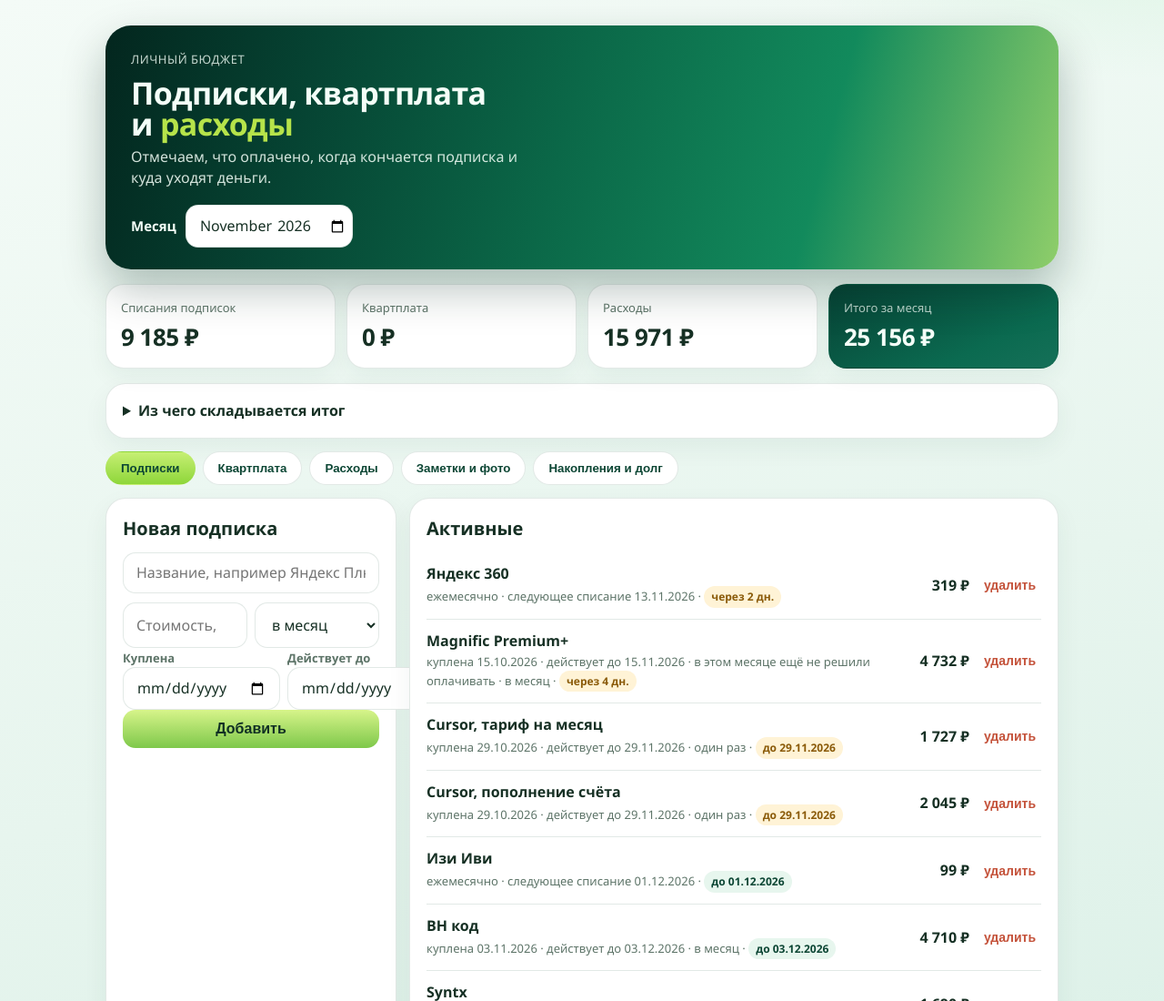
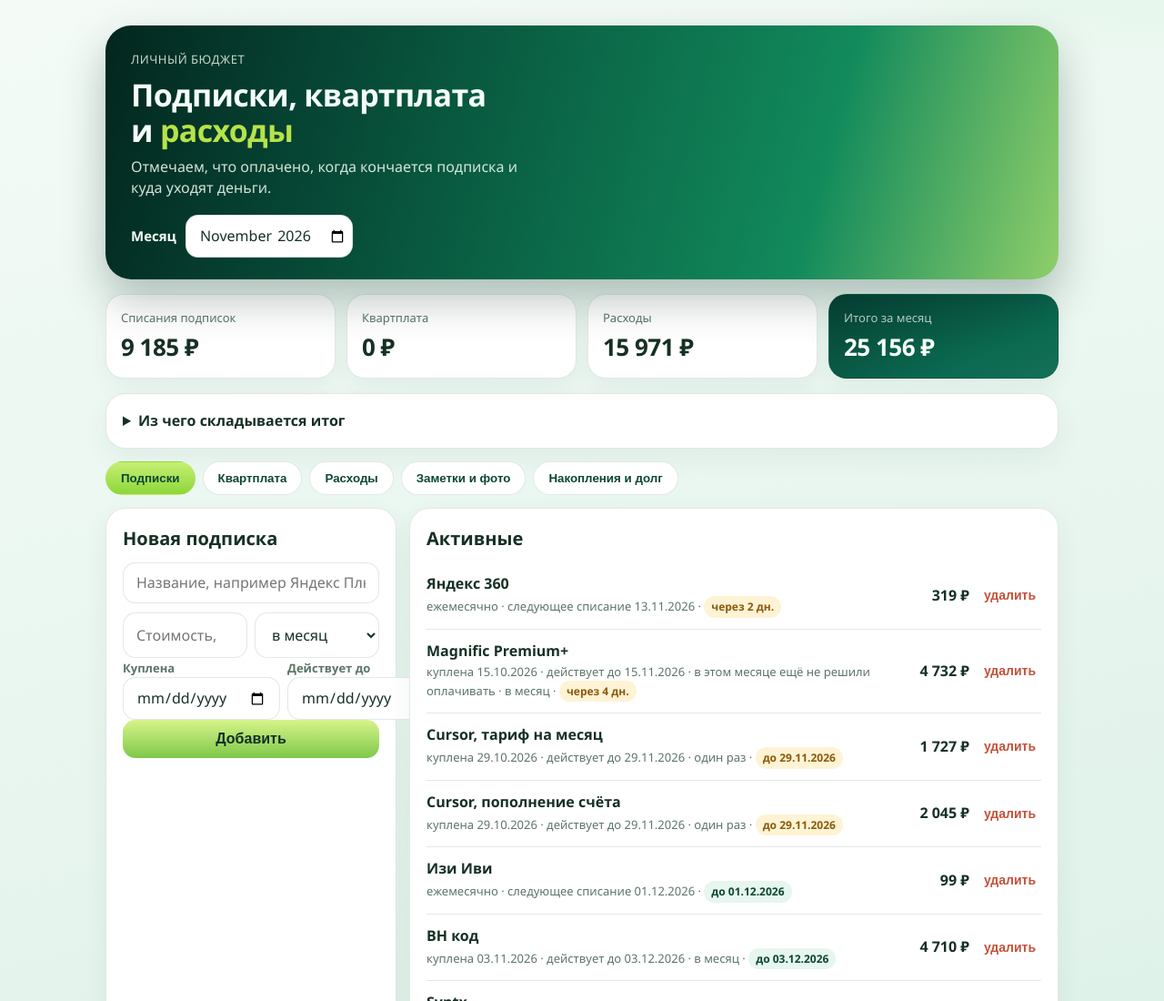
Before and after one commit to sveta-salnikova/moi-rashody, a plain HTML site: page index.html in a window 1280 px wide. Shown: the top 1100 px of the page at 91% size. Drawn offline with Linux system fonts and the light colour scheme; a web font is replaced by a local one.

Commit message:
Сделать интервал заголовка заметно свободнее.

```diff
--- a/index.html
+++ b/index.html
@@ -44,7 +44,7 @@
   }
   header.hero::before, header.hero::after { content: none; }
   .brand { position: relative; z-index: 1; letter-spacing: .04em; text-transform: uppercase; font-size: 13px; color: rgba(244,255,248,.8); }
-  h1 { margin: 10px 0 8px; font-size: 34px; line-height: 1; letter-spacing: -.02em; position: relative; z-index: 1; }
+  h1 { margin: 10px 0 8px; font-size: 34px; line-height: 1.16; letter-spacing: -.02em; position: relative; z-index: 1; }
   h1 span { color: var(--lime); }
   .lead { margin: 0; max-width: 460px; color: rgba(244,255,248,.86); position: relative; z-index: 1; }
   .month-box { position: relative; z-index: 1; display: flex; align-items: center; gap: 10px; margin-top: 18px; }
```
